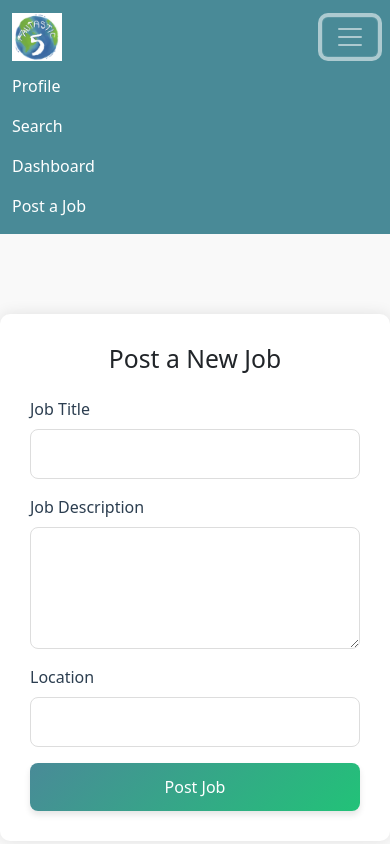
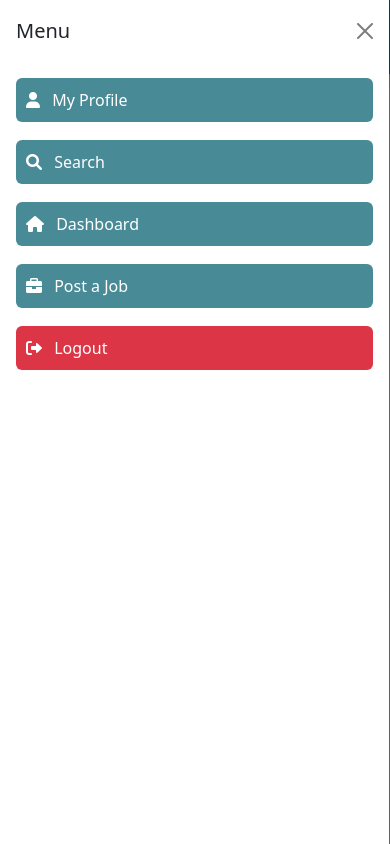
Before and after one commit to annnnnne0811/ProfileMe, a website: page app/view/post-job.html in a window 390 px wide. Both pictures are taken after a click on the button 350 px from the left and 36 px from the top of the page. Drawn offline with nearby package versions, Linux system fonts and the light colour scheme.

Commit message:
Update post-job.html
fixed the menu

```diff
--- a/app/view/post-job.html
+++ b/app/view/post-job.html
@@ -5,11 +5,67 @@
     <meta name="viewport" content="width=device-width, initial-scale=1.0">
     <title>Post a Job</title>
     <link href="https://cdn.jsdelivr.net/npm/bootstrap@5.3.0/dist/css/bootstrap.min.css" rel="stylesheet">
-    <script src="https://cdn.jsdelivr.net/npm/bootstrap@5.3.0/dist/js/bootstrap.bundle.min.js"></script>
+    <link rel="stylesheet" href="https://cdnjs.cloudflare.com/ajax/libs/font-awesome/6.0.0/css/all.min.css">
     <style>
+        :root {
+          --primary-color: hsl(190, 35%, 44%);
+          --danger-color: #dc3545;
+        }
+
         body {
             background-color: #f9f9f9;
         }
+
+        .navbar {
+            background-color: var(--primary-color) !important;
+            box-shadow: 0 2px 10px rgba(0, 0, 0, 0.1);
+        }
+
+        .navbar-nav .nav-link {
+            color: white !important;
+            font-weight: 500;
+        }
+
+        .navbar-nav .nav-link:hover {
+            text-shadow: 0 0 8px rgba(255, 255, 255, 0.6);
+        }
+
+        .offcanvas-start {
+            width: 280px;
+            background-color: white !important;
+            box-shadow: 2px 0 10px rgba(0, 0, 0, 0.1);
+        }
+
+        .offcanvas-body .btn {
+            width: 100%;
+            margin-bottom: 10px;
+            border-radius: 6px;
+            padding: 10px;
+            font-weight: 500;
+            transition: all 0.3s;
+            text-align: left;
+            border: none;
+        }
+
+        .offcanvas-body .btn-primary {
+            background-color: var(--primary-color);
+            color: white;
+        }
+
+        .offcanvas-body .btn:hover {
+            transform: translateX(5px);
+            box-shadow: 0 2px 5px rgba(0,0,0,0.1);
+        }
+
+        .offcanvas-body .btn-danger {
+            background-color: var(--danger-color);
+            color: white;
+        }
+
+        .offcanvas-header .btn-close {
+            filter: none;
+        }
+
         .post-job-container {
             margin-top: 80px;
             max-width: 600px;
@@ -33,7 +89,6 @@
         }
 
         .btn-submit-job:hover {
-            background: linear-gradient(135deg, hsl(190, 35%, 44%) 0%, #22c278 100%);
             transform: translateY(-2px);
             box-shadow: 0 6px 8px rgba(0, 0, 0, 0.15);
         }
@@ -55,65 +110,44 @@
             color: #2c3e50;
             margin-bottom: 8px;
         }
-
-            .offcanvas-start {
-            width: 280px;
-            color: white;
-        }
-
-            .offcanvas-body .btn {
-            width: 100%;
-            margin-bottom: 10px;
-            border-radius: 6px;
-            padding: 10px;
-            font-weight: 500;
-            transition: all 0.3s;
-        }
-
-            .offcanvas-body .btn:hover {
-            transform: translateX(5px);
-        }
-
-            .navbar-nav .nav-link:hover {
-            text-shadow: 0 0 8px rgba(11, 0, 0, 0.6);
-        }
     </style>
 </head>
 <body>
-    <nav class="navbar navbar-expand-lg navbar-dark" style="background-color: hsl(190, 35%, 44%);">
+    <!-- Navigation Bar -->
+    <nav class="navbar navbar-expand-lg navbar-dark fixed-top">
         <div class="container-fluid">
             <a class="navbar-brand d-flex align-items-center" href="#">
                 <img src="assets/logo_fant_5.png" alt="Logo" width="50" class="me-2">
             </a>
-            <button class="navbar-toggler" type="button" data-bs-toggle="collapse" data-bs-target="#navbarNav">
+            <button class="navbar-toggler" type="button" data-bs-toggle="offcanvas" data-bs-target="#sidebarMenu">
                 <span class="navbar-toggler-icon"></span>
             </button>
             <div class="collapse navbar-collapse" id="navbarNav">
                 <ul class="navbar-nav ms-auto">
-                    <li class="nav-item"><a class="nav-link text-white" href="vid.html">Profile</a></li>
-                    <li class="nav-item"><a class="nav-link text-white" href="search.html">Search</a></li>
-                    <li class="nav-item"><a class="nav-link text-white" href="seeker-dashboard.html">Dashboard</a></li>
-                    <li class="nav-item"><a class="nav-link text-white" href="post-job.html">Post a Job</a></li>
+                    <li class="nav-item"><a class="nav-link" href="vid.html"><i class="fas fa-user me-1"></i> Profile</a></li>
+                    <li class="nav-item"><a class="nav-link" href="search.html"><i class="fas fa-search me-1"></i> Search</a></li>
+                    <li class="nav-item"><a class="nav-link" href="seeker-dashboard.html"><i class="fas fa-home me-1"></i> Dashboard</a></li>
+                    <li class="nav-item"><a class="nav-link active" href="post-job.html"><i class="fas fa-briefcase me-1"></i> Post a Job</a></li>
                 </ul>
             </div>
         </div>
     </nav>
 
-
+    <!-- Offcanvas Sidebar Menu -->
     <div class="offcanvas offcanvas-start" tabindex="-1" id="sidebarMenu" aria-labelledby="sidebarMenuLabel">
         <div class="offcanvas-header">
-              <h5 class="offcanvas-title" id="sidebarMenuLabel">Menu</h5>
+            <h5 class="offcanvas-title text-dark" id="sidebarMenuLabel">Menu</h5>
             <button type="button" class="btn-close" data-bs-dismiss="offcanvas" aria-label="Close"></button>
         </div>
         <div class="offcanvas-body d-flex flex-column gap-2">
-              <a href="vid.html" class="btn btn-success">My Profile</a>
-              <a href="search.html" class="btn btn-secondary">Search Tab</a>
-              <a href="seeker-dashboard.html" class="btn btn-primary">Dashboard</a>
-              <a href="post-job.html" class = "btn btn-primary">Post a job</a>
+            <a href="vid.html" class="btn btn-primary"><i class="fas fa-user me-2"></i> My Profile</a>
+            <a href="search.html" class="btn btn-primary"><i class="fas fa-search me-2"></i> Search</a>
+            <a href="seeker-dashboard.html" class="btn btn-primary"><i class="fas fa-home me-2"></i> Dashboard</a>
+            <a href="post-job.html" class="btn btn-primary active"><i class="fas fa-briefcase me-2"></i> Post a Job</a>
+            <a href="#" class="btn btn-danger"><i class="fas fa-sign-out-alt me-2"></i> Logout</a>
         </div>
     </div>
-        </div>
-      </nav>
+
     <div class="post-job-container">
         <h2 class="mb-4 text-center">Post a New Job</h2>
         <form id="postJobForm">
@@ -133,7 +167,12 @@
         </form>
     </div>
 
-    <script src="scripts/postJob.js"></script>
-
+    <script src="https://cdn.jsdelivr.net/npm/bootstrap@5.3.0/dist/js/bootstrap.bundle.min.js"></script>
+    <script>
+        document.querySelector('.btn-danger').addEventListener('click', function(e) {
+            e.preventDefault();
+            window.location.href = 'index.html';
+        });
+    </script>
 </body>
 </html>
```
Lines whose indentation alone changed are shown as unchanged.
